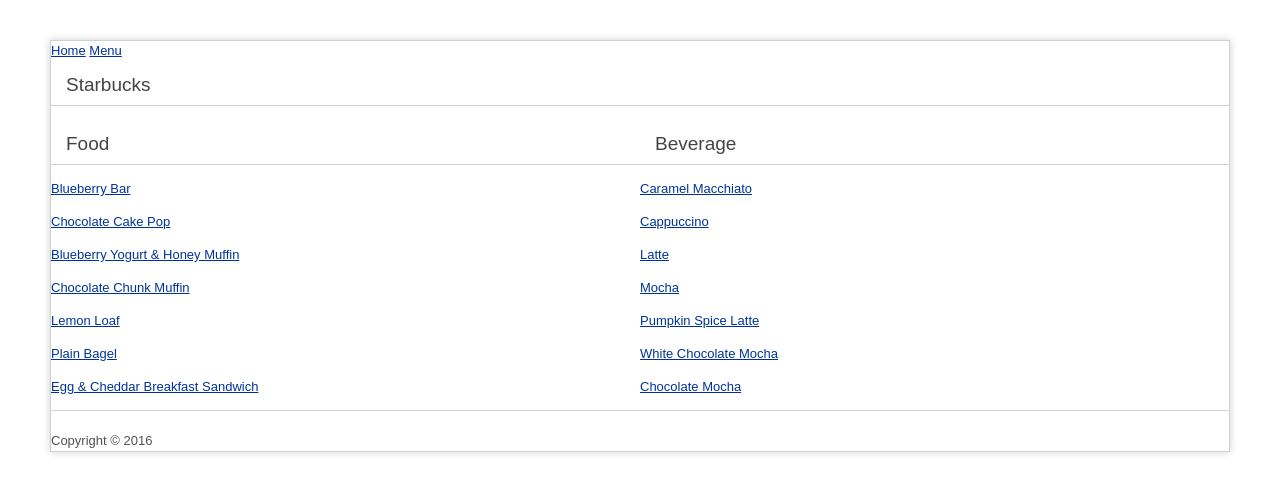
After one commit to chaoswlz/ProjectStarbucks-1, a CodeIgniter app: page /database/menu in a window 1280 px wide. The commit adds this page. Shown: the top 494 px of the page. Run offline with CodeIgniter, Linux system fonts and the light colour scheme.

Commit message:
Created menu MVC
created menu model, view, and controller.
Also modified tempate a lot bit.

```diff
--- a/application/config/routes.php
+++ b/application/config/routes.php
@@ -52,3 +52,5 @@ defined('BASEPATH') OR exit('No direct script access allowed');
 $route['default_controller'] = 'welcome';
 $route['404_override'] = '';
 $route['translate_uri_dashes'] = FALSE;
+$route['menu'] = 'menu/welcome/index';
+$route['menu/(:any)'] = 'menu/find/index/$1';
--- /dev/null
+++ b/application/controllers/menu/Welcome.php
@@ -0,0 +1,34 @@
+<?php
+
+defined('BASEPATH') OR exit('No direct script access allowed');
+
+class Welcome extends Application{
+    function __construct(){
+        parent::__construct();
+    }
+
+    public function index(){
+        $this->load->model('menus');
+
+        $this->data['pagebody'] = 'menu';
+
+        $source = $this->menus->all();
+
+        //$menu = array();
+        $drink = array();
+        $food = array();
+
+        foreach($source as $s){
+            if($s['type'] == "drink"){
+                $drink[] = array('name' => $s['name'], 'price' => $s['price'], 'href' => $s['href']);
+            }else if($s['type'] == "food"){
+                $food[] = array('name' => $s['name'], 'price' => $s['price'], 'href' => $s['href']);
+            }
+        }
+
+        $this->data['drink'] = $drink;
+        $this->data['food'] = $food;
+
+        $this->render();
+    }
+}
--- a/application/core/MY_Controller.php
+++ b/application/core/MY_Controller.php
@@ -23,7 +23,7 @@ class Application extends CI_Controller
 
 		//  Set basic view parameters
 		$this->data = array ();
-		$this->data['pagetitle'] = 'CodeIgniter3.1 Starter 2';
+		$this->data['pagetitle'] = 'Starbucks';
 		$this->data['ci_version'] = (ENVIRONMENT === 'development') ? 'CodeIgniter Version <strong>'.CI_VERSION.'</strong>' : '';
 	}
 
--- /dev/null
+++ b/application/models/Menus.php
@@ -0,0 +1,73 @@
+<?php
+
+/*
+ * To change this license header, choose License Headers in Project Properties.
+ * To change this template file, choose Tools | Templates
+ * and open the template in the editor.
+ */
+
+/**
+ * Description of Menu
+ *
+ * @author TianyangLiu
+ */
+class Menus extends CI_Model{
+    var $data = array(
+        // drinks
+        array('id' => '1', 'name' => 'Caramel Macchiato', 'type' => 'drink',
+            'price' => '', 'href' => '/Caramel-Macchiato', 'img' => 'assets/images/.jpg'),
+        array('id' => '2', 'name' => 'Cappuccino', 'type' => 'drink',
+            'price' => '', 'href' => '/Cappuccino', 'img' => 'assets/images/cappuccino.jpg'),
+        array('id' => '3', 'name' => 'Latte', 'type' => 'drink',
+            'price' => '', 'href' => '/Caramel', 'img' => 'assets/images/'),
+        array('id' => '4', 'name' => 'Mocha', 'type' => 'drink',
+            'price' => '', 'href' => '/Mocha', 'img' => 'assets/images/'),
+        array('id' => '5', 'name' => 'Pumpkin Spice Latte', 'type' => 'drink',
+            'price' => '', 'href' => '/Pumpkin-Spice-Latte', 'img' => 'assets/images/'),
+        array('id' => '6', 'name' => 'White Chocolate Mocha', 'type' => 'drink',
+            'price' => '', 'href' => '/White-Chocolate-Mocha', 'img' => 'assets/images/'),
+        array('id' => '7', 'name' => 'Chocolate Mocha', 'type' => 'drink',
+            'price' => '', 'href' => '/Chocolate-Mocha', 'img' => 'assets/images/'),
+
+        // food
+        array('id' => '8', 'name' => 'Blueberry Bar', 'type' => 'food',
+            'price' => '', 'href' => '/Blueberry-Bar', 'img' => 'assets/images/.jpg'),
+        array('id' => '9', 'name' => 'Chocolate Cake Pop', 'type' => 'food',
+            'price' => '', 'href' => '/Chocolate-Cake-Pop', 'img' => 'assets/images/.jpg'),
+        array('id' => '10', 'name' => 'Blueberry Yogurt & Honey Muffin', 'type' => 'food',
+            'price' => '', 'href' => '/Blueberry-Yogurt-Honey-Muffin', 'img' => 'assets/images/.jpg'),
+        array('id' => '11', 'name' => 'Chocolate Chunk Muffin', 'type' => 'food',
+            'price' => '', 'href' => '/Chocolate-Chunk-Muffin', 'img' => 'assets/images/.jpg'),
+        array('id' => '12', 'name' => 'Lemon Loaf', 'type' => 'food',
+            'price' => '', 'href' => '/Lemon-Loaf', 'img' => 'assets/images/.jpg'),
+        array('id' => '13', 'name' => 'Plain Bagel', 'type' => 'food',
+            'price' => '', 'href' => '/Plain-Bagel', 'img' => 'assets/images/.jpg'),
+        array('id' => '14', 'name' => 'Egg & Cheddar Breakfast Sandwich', 'type' => 'food',
+            'price' => '', 'href' => '/Egg-Cheddar-Breakfast-Sandwich', 'img' => 'assets/images/.jpg')
+    );
+
+    // Constructor
+    public function __construct(){
+        parent::__construct();
+    }
+
+    // retrieve all items in the menu
+    public function all(){
+        return $this->data;
+    }
+
+    // find and return item by name
+    public function find($name){
+        $target = preg_replace("/[\s-&]/", "", $name);
+        $array = array('name' => 'Cannot find item');
+
+        foreach($this->data as $d){
+            $orgin = preg_replace("/[\s&-]/", "", $d['name']);
+            if($orgin == $target){
+                return $d;
+            }
+        }
+
+        return $array;
+    }
+}
--- /dev/null
+++ b/application/views/menu.php
@@ -0,0 +1,20 @@
+<div id="main" style="width: 100%; border-bottom: solid 1px lightgray;">
+    <div id="drink" style="float: right; width: 50%;">
+        <div class="title">
+            <h1>Beverage</h1>
+            {drink}
+                <p><a href="menu{href}">{name}</a></p>
+            {/drink}
+        </div>
+    </div>
+
+    <div id="food" style="width: 50%">
+        <div class="title">
+            <h1>Food</h1>
+            {food}
+            <p><a href="menu{href}">{name}</a></p>
+            {/food}
+        </div>
+    </div>
+</div>
+<br>
--- a/application/views/template.php
+++ b/application/views/template.php
@@ -1,3 +1,9 @@
+<?php
+    if(!defined('APPPATH')){
+        exit('No direct script access allowed');
+    }
+?>
+
 <!DOCTYPE html>
 <html lang="en">
     <head>
@@ -7,11 +13,24 @@
         <meta name="viewport" content="width=device-width, initial-scale=1.0"/>
         <link rel="stylesheet" type="text/css" href="/assets/css/default.css"/>
     </head>
+
     <body>
         <div id="container">
+            <div id="navbar">
+                <div id="navbar-inner">
+                    <a href="/">Home</a>
+                    <a href="/menu">Menu</a>
+                </div>
+            </div>
+
+            <div id="content">
+                <h1>{pagetitle}</h1>
                 {content}
-			<p class="footer">Page rendered in <strong>{elapsed_time}</strong> seconds.
-				{ci_version}</p>
+            </div>
+
+            <div id="footer">
+                Copyright &copy; 2016
+            </div>
         </div>
     </body>
 </html>
```
Also changed, not shown: application/controllers/menu/Find.php (added, +25 -0 lines), application/views/justone.php (added, +9 -0 lines). Lines whose indentation alone changed are shown as unchanged.
